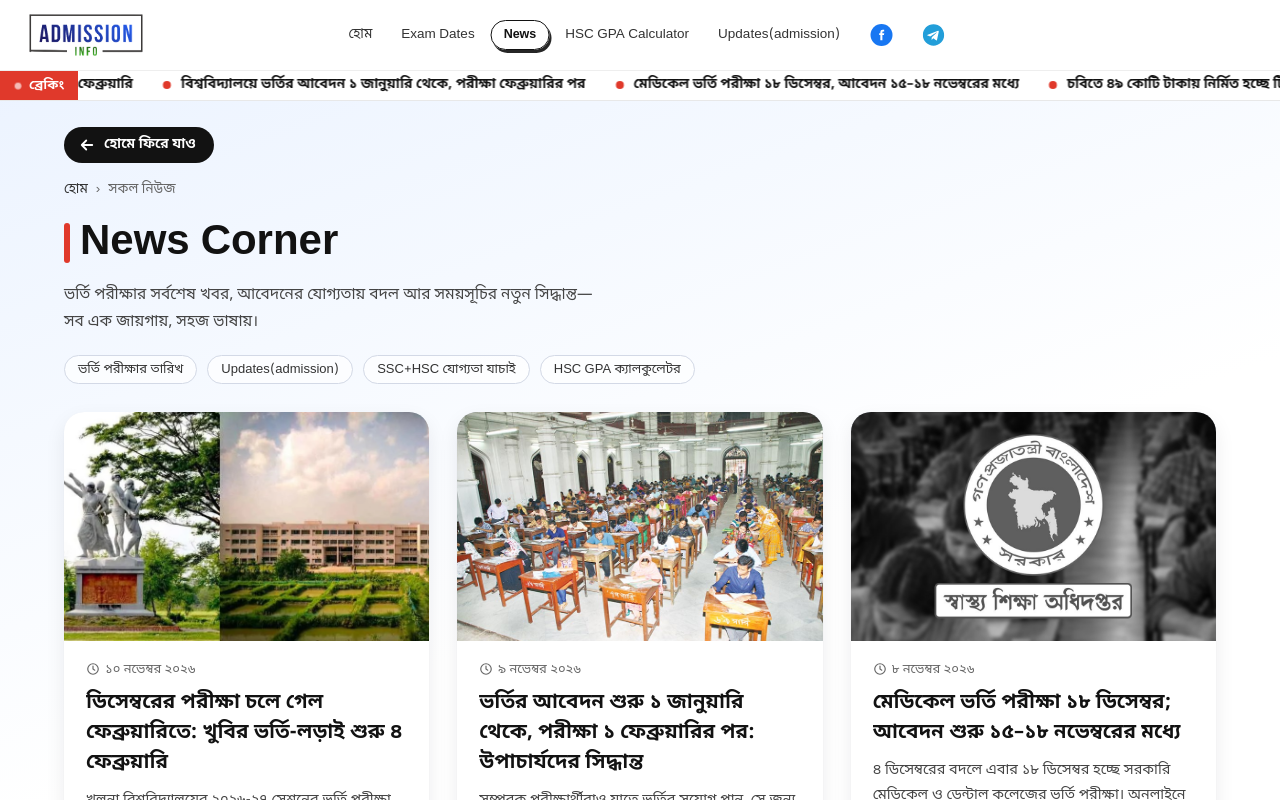
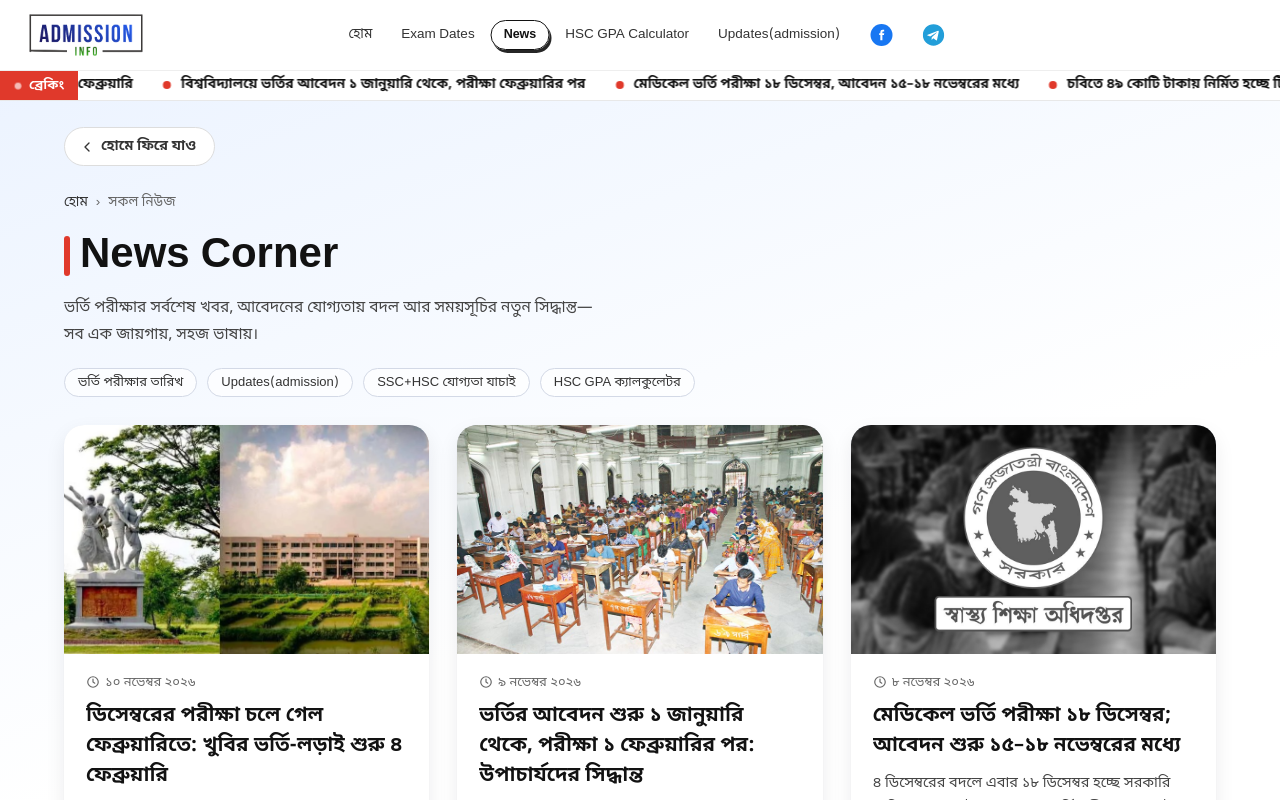
Before and after one commit to nishat-jihad/Admission-info, a Next.js app in the folder chance-hobe-ki/: page /news in a window 1280 px wide. Shown: the top 800 px of the page. Built offline with nearby package versions, Linux system fonts and the light colour scheme.

Commit message:
Refactor back button link and SVG icon

```diff
--- a/chance-hobe-ki/src/app/news/page.js
+++ b/chance-hobe-ki/src/app/news/page.js
@@ -43,11 +43,11 @@ export default function NewsPortalPage() {
     <>
       <Navbar />
       <main className="news-page news-portal">
-        <Link href="/" className="back-btn">
-          <svg viewBox="0 0 24 24" fill="none" stroke="currentColor" strokeWidth="2.4" aria-hidden="true">
-            <path d="M19 12H5M11 6l-6 6 6 6" strokeLinecap="round" strokeLinejoin="round" />
+        <Link className="general-back-btn" href="/">
+          <svg viewBox="0 0 24 24" fill="none" stroke="currentColor" strokeWidth="2">
+            <path d="M15 18l-6-6 6-6" strokeLinecap="round" strokeLinejoin="round" />
           </svg>
-          <span>হোমে ফিরে যাও</span>
+          হোমে ফিরে যাও
         </Link>
 
         <nav className="news-crumbs" aria-label="breadcrumb">
```
